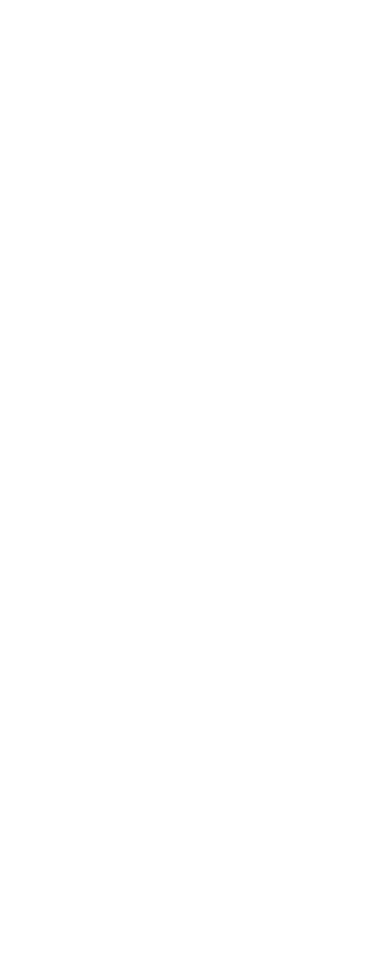
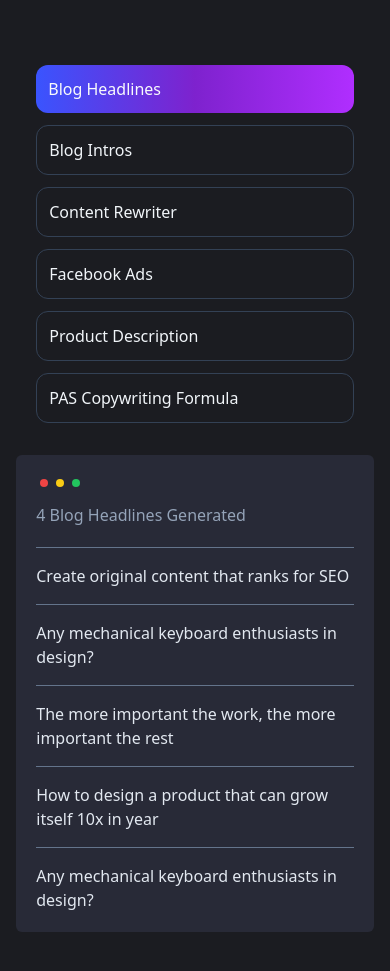
Before and after one commit to naymHdev/hotch-potch-lp, a React (Vite) app: page / in a window 390 px wide. Shown: the part 4920-5891 px from the top of the page. Before the commit the page ends 4805 px from the top, so only its background shows below. Built offline with nearby package versions, Linux system fonts and the light colour scheme.

Commit message:
MixLand component fully compleate with responsive

```diff
--- a/src/Home/Home.jsx
+++ b/src/Home/Home.jsx
@@ -1,5 +1,6 @@
 import Banner from "../Components/Banner";
 import Company from "./Company";
+import MixLand from "./MixLand";
 import ResultSecond from "./ResultSecond";
 import Results from "./Results";
 import WritingTools from "./WritingTools";
@@ -12,6 +13,7 @@
       <Results />
       <ResultSecond />
       <WritingTools />
+      <MixLand />
       <div className=" pb-20"></div>
     </>
   );
--- /dev/null
+++ b/src/Home/MixLand.jsx
@@ -0,0 +1,61 @@
+import { GoDotFill } from "react-icons/go";
+
+const MixLand = () => {
+  return (
+    <>
+      <section className=" w-11/12 mx-auto mt-20">
+        <div>
+          <h2 className=" text-4xl font-extrabold text-center text-slate-50">
+            MixLand helps you <br /> build beautiful website
+          </h2>
+        </div>
+        <div className=" grid grid-cols-1 md:grid-cols-7 gap-3 mt-10 md:w-9/12 mx-auto">
+          <div className=" col-span-full md:col-span-3 p-5 rounded-md text-slate-100 space-y-3">
+            <h3 className="text-slate-50 bg-gradient-to-r from-[#3A54FE] via-purple-700 to-[#B02EFF] border-none hover:shadow-sm hover:cursor-pointer p-3 rounded-xl">
+              Blog Headlines
+            </h3>
+            <h3 className="hover:shadow-sm hover:cursor-pointer hover:shadow-slate-400 border border-slate-700 p-3 rounded-xl">
+              Blog Intros
+            </h3>
+            <h3 className="hover:shadow-sm hover:cursor-pointer hover:shadow-slate-400 border border-slate-700 p-3 rounded-xl">
+              Content Rewriter
+            </h3>
+            <h3 className="hover:shadow-sm hover:cursor-pointer hover:shadow-slate-400 border border-slate-700 p-3 rounded-xl">
+              Facebook Ads
+            </h3>
+            <h3 className="hover:shadow-sm hover:cursor-pointer hover:shadow-slate-400 border border-slate-700 p-3 rounded-xl">
+              Product Description
+            </h3>
+            <h3 className="hover:shadow-sm hover:cursor-pointer hover:shadow-slate-400 border border-slate-700 p-3 rounded-xl">
+              PAS Copywriting Formula
+            </h3>
+          </div>
+          <div className="bg-[#282A37] p-5 col-span-full md:col-span-4 rounded-md">
+            <div>
+              <div className=" flex items-center">
+                <GoDotFill className=" text-red-500" />
+                <GoDotFill className=" text-yellow-400" />
+                <GoDotFill className=" text-green-500" />
+              </div>
+              <p className=" text-slate-400 mt-3">4 Blog Headlines Generated</p>
+            </div>
+            <div className=" text-slate-200 mt-5 space-y-4">
+              <div className=" border-b-[1px] border-slate-500" />
+              <p>Create original content that ranks for SEO </p>
+              <div className=" border-b-[1px] border-slate-500" />
+              <p>Any mechanical keyboard enthusiasts in design?</p>
+              <div className=" border-b-[1px] border-slate-500" />
+              <p>The more important the work, the more important the rest</p>
+              <div className=" border-b-[1px] border-slate-500" />
+              <p>How to design a product that can grow itself 10x in year</p>
+              <div className=" border-b-[1px] border-slate-500" />
+              <p>Any mechanical keyboard enthusiasts in design?</p>
+            </div>
+          </div>
+        </div>
+      </section>
+    </>
+  );
+};
+
+export default MixLand;
```
